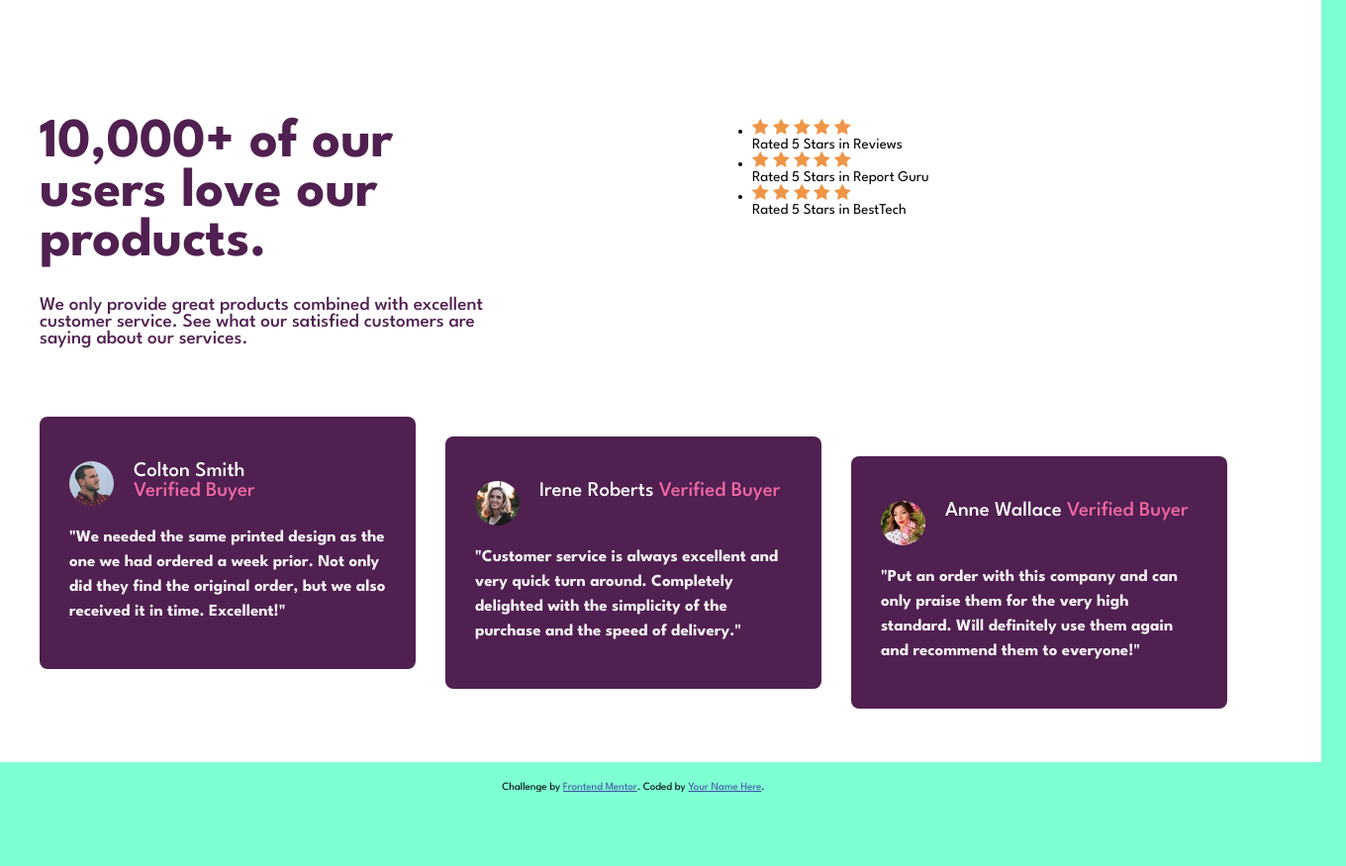
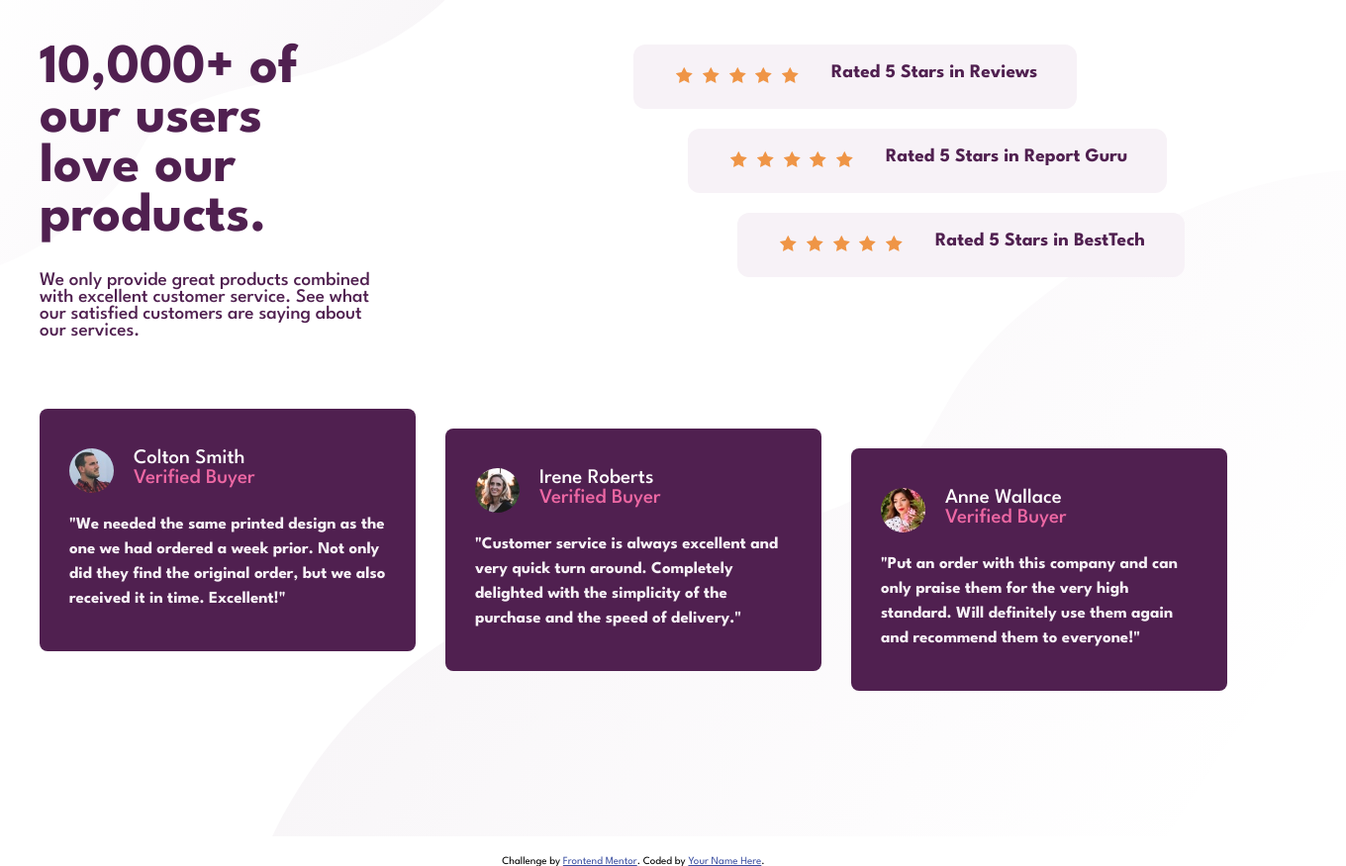
Before and after one commit to ericlesbrum/social-proof-section, a plain HTML site: page index.html in a window 1280 px wide. Shown: the whole page at 99% size, 1360 px wide, since content can reach past the window. Before the commit the page ends 800 px from the top, so only its background shows below. Drawn offline with Linux system fonts and the light colour scheme.

Commit message:
desktop css

```diff
--- a/index.html
+++ b/index.html
@@ -87,14 +87,14 @@
         <li class="card">
           <div class="profile">
             <img src="./images/image-irene.jpg" alt="profileImg">
-            <div class="box">
-              <span class="name">
+            <ul class="box">
+              <li class="name">
                 Irene Roberts
-              </span>
-              <span class="verified">
+              </li>
+              <li class="verified">
                 Verified Buyer
-              </span>
-            </div>
+              </li>
+            </ul>
           </div>
           <p class="text">
             "Customer service is always excellent and very quick turn around. Completely
@@ -104,14 +104,14 @@
         <li class="card">
           <div class="profile">
             <img src="./images/image-anne.jpg" alt="profileImg">
-            <div class="box">
-              <span class="name">
+            <ul class="box">
+              <li class="name">
                 Anne Wallace
-              </span>
-              <span class="verified">
+              </li>
+              <li class="verified">
                 Verified Buyer
-              </span>
-            </div>
+              </li>
+            </ul>
           </div>
           <p class="text">
             "Put an order with this company and can only praise them for the very high
--- a/styles.css
+++ b/styles.css
@@ -25,15 +25,17 @@ body {
     height: 100vh;
     font-size: 15px;
     width: 100%;
-    background-color: aquamarine;
 }
 
 .container {
     width: 1200px;
-    height: 530px;
-    padding: 120px 95px;
+    height: 680px;
+    padding: 120px 120px 120px 120px;
     background-color: var(--White);
     margin-bottom: 20px;
+    background-repeat: no-repeat, no-repeat;
+    background-position: left top, right bottom;
+    background-image: url('./images/bg-pattern-top-desktop.svg'), url('./images/bg-pattern-bottom-desktop.svg');
 }
 
 .container .header {
@@ -42,12 +44,12 @@ body {
     margin-bottom: 70px;
 }
 
-.container .header div {
-    width: 60%;
+.container .header>div {
+    width: 50%;
 }
 
 .container .header .rated {
-    width: 40%;
+    width: 50%;
 }
 
 .container .header div h1 {
@@ -66,6 +68,43 @@ body {
     margin-right: 260px;
 }
 
+.container .header .rated {
+    list-style: none;
+    position: relative;
+}
+
+.container .header .rated li {
+    position: absolute;
+    display: flex;
+    padding: 20px 40px;
+    background-color: var(--Light-Grayish-Magenta);
+    border-radius: 12px;
+}
+
+.container .header .rated li:nth-child(2) {
+    top: 85px;
+    left: 55px;
+}
+
+.container .header .rated li:nth-child(3) {
+    top: 170px;
+    left: 105px;
+}
+
+.container .header .rated li div {
+    margin-right: 30px;
+}
+
+.container .header .rated li div img {
+    margin: 3px;
+}
+
+.container .header .rated li span {
+    font-weight: 700;
+    color: var(--Very-Dark-Magenta);
+    font-size: 1.2rem;
+}
+
 .container .profile-List {
     list-style: none;
     position: relative;
@@ -75,7 +114,7 @@ body {
     border-radius: 8px;
     position: absolute;
     display: block;
-    padding: 45px 30px;
+    padding: 40px 30px;
     width: 320px;
     background-color: var(--Very-Dark-Magenta);
 }
```
